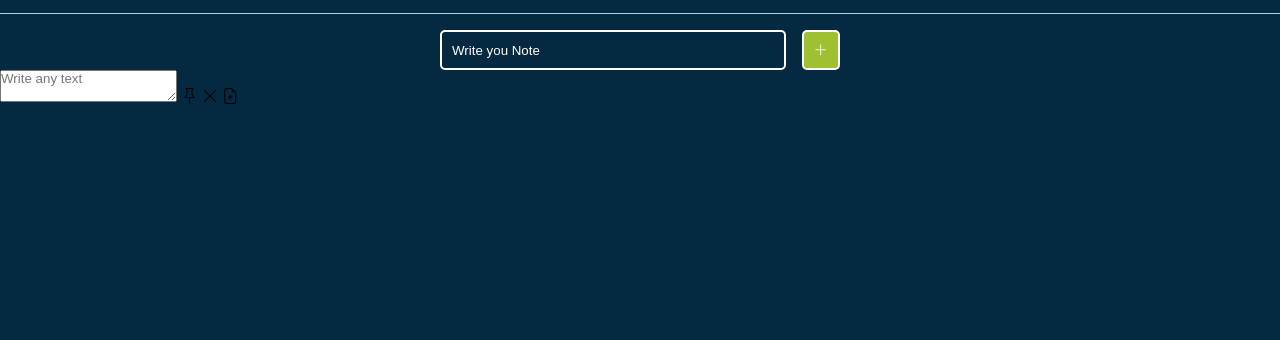
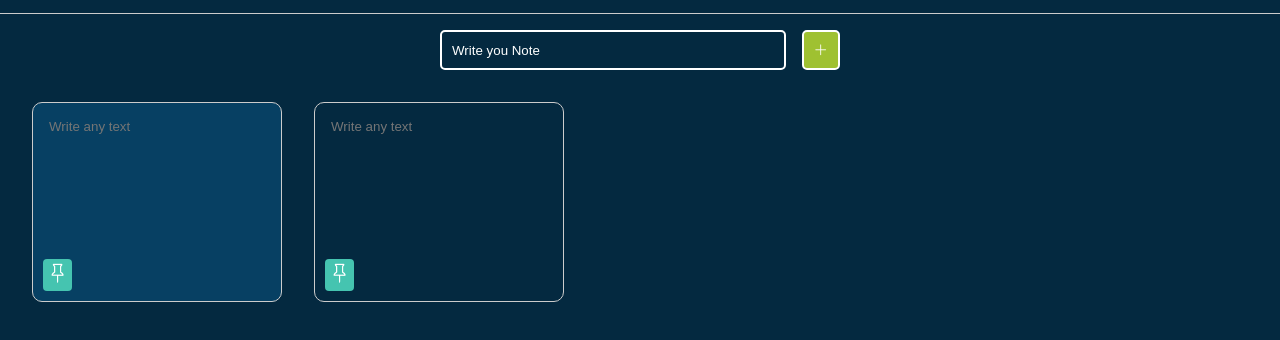
Before and after one commit to PedroFranco-Dev/Notes, a plain HTML site: page index.html in a window 1280 px wide. Shown: the part 56-396 px from the top of the page. Drawn offline with nearby package versions, Linux system fonts and the light colour scheme.

Commit message:
Finishing Styles

```diff
--- a/css/styles.css
+++ b/css/styles.css
@@ -35,6 +35,7 @@ header {
     font-weight: bold;
     color: #333;
     width: 400px;
+    outline: none;
 }
 
 #search-input::placeholder {
@@ -76,6 +77,8 @@ header {
     flex: 1;
     background-color: transparent;
     border: 2px solid #FFF;
+    outline: none;
+    color: #fff;
 }
 
 #note-content::placeholder {
@@ -96,3 +99,77 @@ header {
     color: #9FC131;
     background-color: #e6e6e6;
 }
+
+/* Notes */
+
+#notes-container {
+    display: grid;
+    grid-template-columns: repeat(auto-fill, 250px);
+    padding: 2rem;
+    gap: 2rem;
+}
+
+.note {
+    min-height: 200px;
+    padding: 1rem;
+    border: 1px solid #ccc;
+    border-radius: 10px;
+    color: #fff;
+    position: relative;
+}
+
+.note textarea {
+    background-color: transparent;
+    resize: none;
+    color: #FFF;
+    border: none;
+    height: 100%;
+    outline: none;
+}
+.note .bi-pin {
+    position: absolute;
+    left: 10px;
+    bottom: 10px;
+    font-size: 1.2rem;
+    cursor: pointer;
+    padding: 5px;
+    background-color: #45C4B0;
+    border-radius: 4px;
+    transition: 0.4s;
+}
+
+.note .bi-pin:hover {
+    color: #45C4B0;
+    background-color: #ccc;
+}
+
+
+.note:hover > i {
+    opacity: 1;
+}
+
+.note .bi-x-lg,
+.note .bi-file-earmark-plus {
+    position: absolute;
+    right: 10px;
+    top: 10px;
+    font-size: 0.9rem;
+    padding: 5px;
+    transition: 0.3s;
+    color: #fff;
+    cursor: pointer;
+    opacity: 0;
+}
+
+.note .bi-file-earmark-plus {
+    top: 40px;
+}
+
+.note .bi-x-lg:hover,
+.note .bi-file-earmark-plus:hover {
+    color: #45C4B0;
+}
+
+.note.fixed {
+    background-color: #074063;
+}
--- a/index.html
+++ b/index.html
@@ -24,6 +24,13 @@
         <button class="add-note"><i class="bi bi-plus-lg"></i></button>
     </div>
     <div id="notes-container">
+        <div class="note fixed">
+            <textarea placeholder="Write any text"></textarea>
+            <i class="bi bi-pin"></i>
+            <i class="bi bi-x-lg"></i>
+            <i class="bi bi-file-earmark-plus"></i>
+        </div>
+
         <div class="note">
             <textarea placeholder="Write any text"></textarea>
             <i class="bi bi-pin"></i>
```
